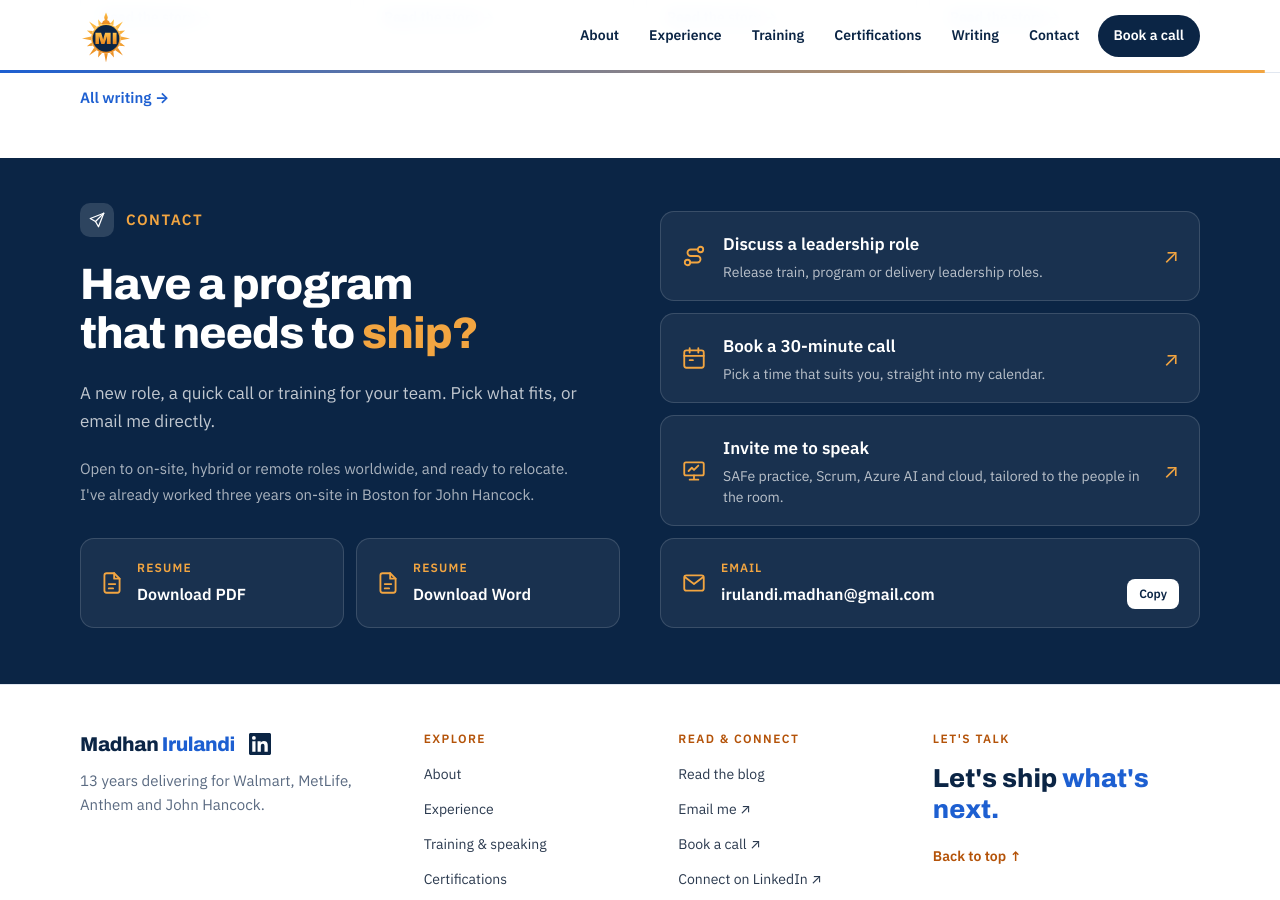
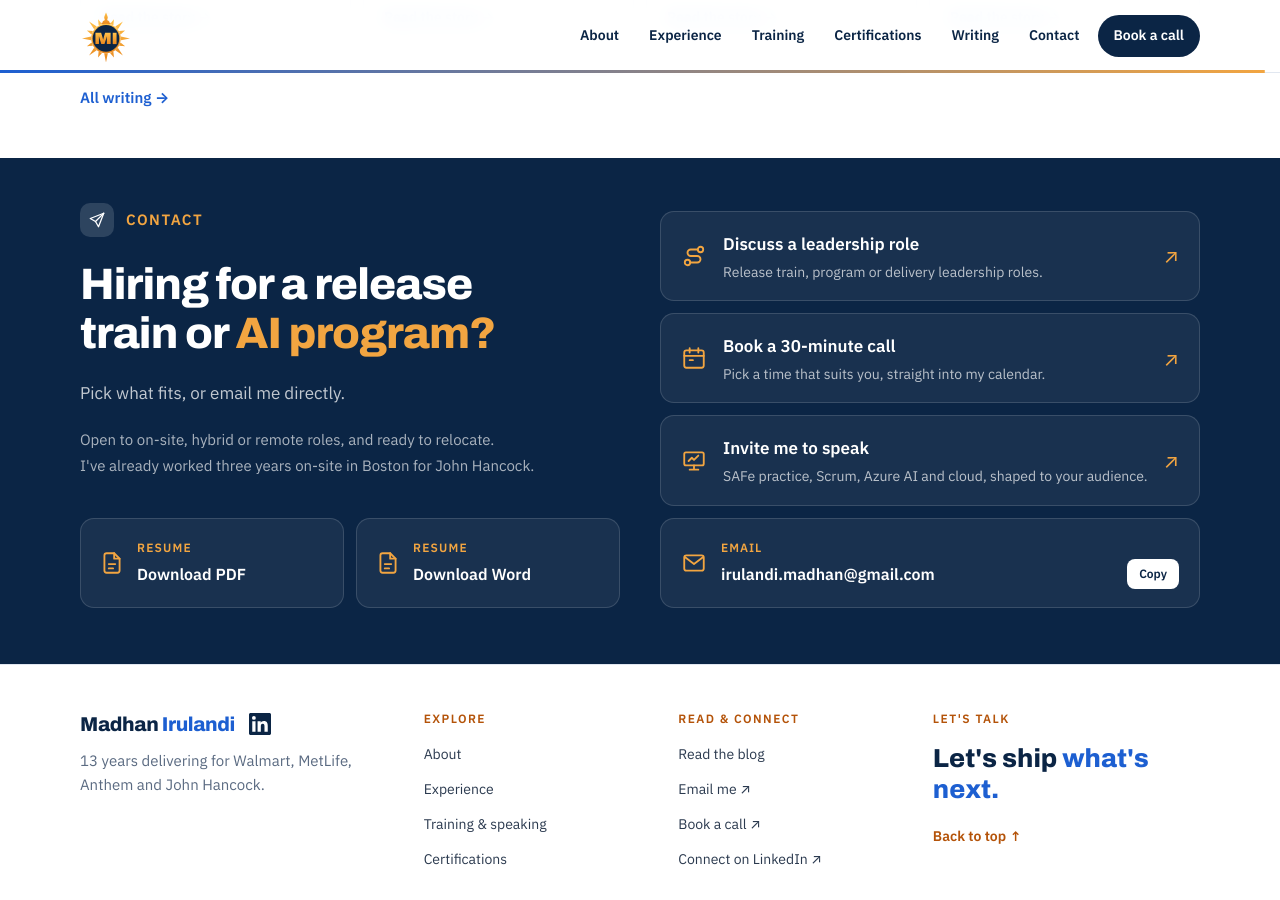
Before and after one commit to Madhan-I/Madhan-I.github.io, a Jekyll site: the page built from index.html, in a window 1280 px wide and 900 px high, scrolled down 7894 px. Built offline with Jekyll 4.4.1, drawn with Linux system fonts in a browser that asks for light colours.

Commit message:
Contact: recruiter-facing heading, shorter intro, equal-height cards, no repeated 'worldwide'.
Co-Authored-By: Claude Opus 5.5 <noreply@anthropic.com>
Claude-Session: https://claude.ai/code/session_01MFRrTt7LBDdX57m85KHNGp

```diff
--- a/_data/profile.yml
+++ b/_data/profile.yml
@@ -656,10 +656,10 @@ award_groups:
         image: award-star-volunteer.jpg
         note: Certificate issued under the name "Madhan E"
 
-contact_title: Have a program that needs to
-contact_highlight: ship?
-contact_intro: A new role, a quick call or training for your team. Pick what fits, or email me directly.
+contact_title: Hiring for a release train or
+contact_highlight: AI program?
+contact_intro: Pick what fits, or email me directly.
 # Each line below is shown on its own line.
 contact_note:
-  - "Open to on-site, hybrid or remote roles worldwide, and ready to relocate."
+  - "Open to on-site, hybrid or remote roles, and ready to relocate."
   - "I've already worked three years on-site in Boston for John Hancock."
--- a/index.html
+++ b/index.html
@@ -208,7 +208,7 @@ layout: default
     <div class="intents reveal">
       <a class="intent" href="mailto:{{ p.email }}?subject=Leadership%20role%20for%20{{ p.name_first }}" data-goatcounter-click="intent-role"><svg class="ic" aria-hidden="true"><use href="#i-route"/></svg><span><b>Discuss a leadership role</b><i>Release train, program or delivery leadership roles.</i></span><em aria-hidden="true">↗</em></a>
       {% if p.calendly != "" %}<a class="intent" href="{{ p.calendly }}" target="_blank" rel="noopener" data-goatcounter-click="intent-call"><svg class="ic" aria-hidden="true"><use href="#i-cal"/></svg><span><b>Book a 30-minute call</b><i>Pick a time that suits you, straight into my calendar.</i></span><em aria-hidden="true">↗</em></a>{% endif %}
-      <a class="intent" href="mailto:{{ p.email }}?subject=Training%20or%20guest%20lecture" data-goatcounter-click="intent-training"><svg class="ic" aria-hidden="true"><use href="#i-board"/></svg><span><b>Invite me to speak</b><i>SAFe practice, Scrum, Azure AI and cloud, tailored to the people in the room.</i></span><em aria-hidden="true">↗</em></a>
+      <a class="intent" href="mailto:{{ p.email }}?subject=Training%20or%20guest%20lecture" data-goatcounter-click="intent-training"><svg class="ic" aria-hidden="true"><use href="#i-board"/></svg><span><b>Invite me to speak</b><i>SAFe practice, Scrum, Azure AI and cloud, shaped to your audience.</i></span><em aria-hidden="true">↗</em></a>
     </div>
     </div>
     <div class="contact-bottom reveal">
```
